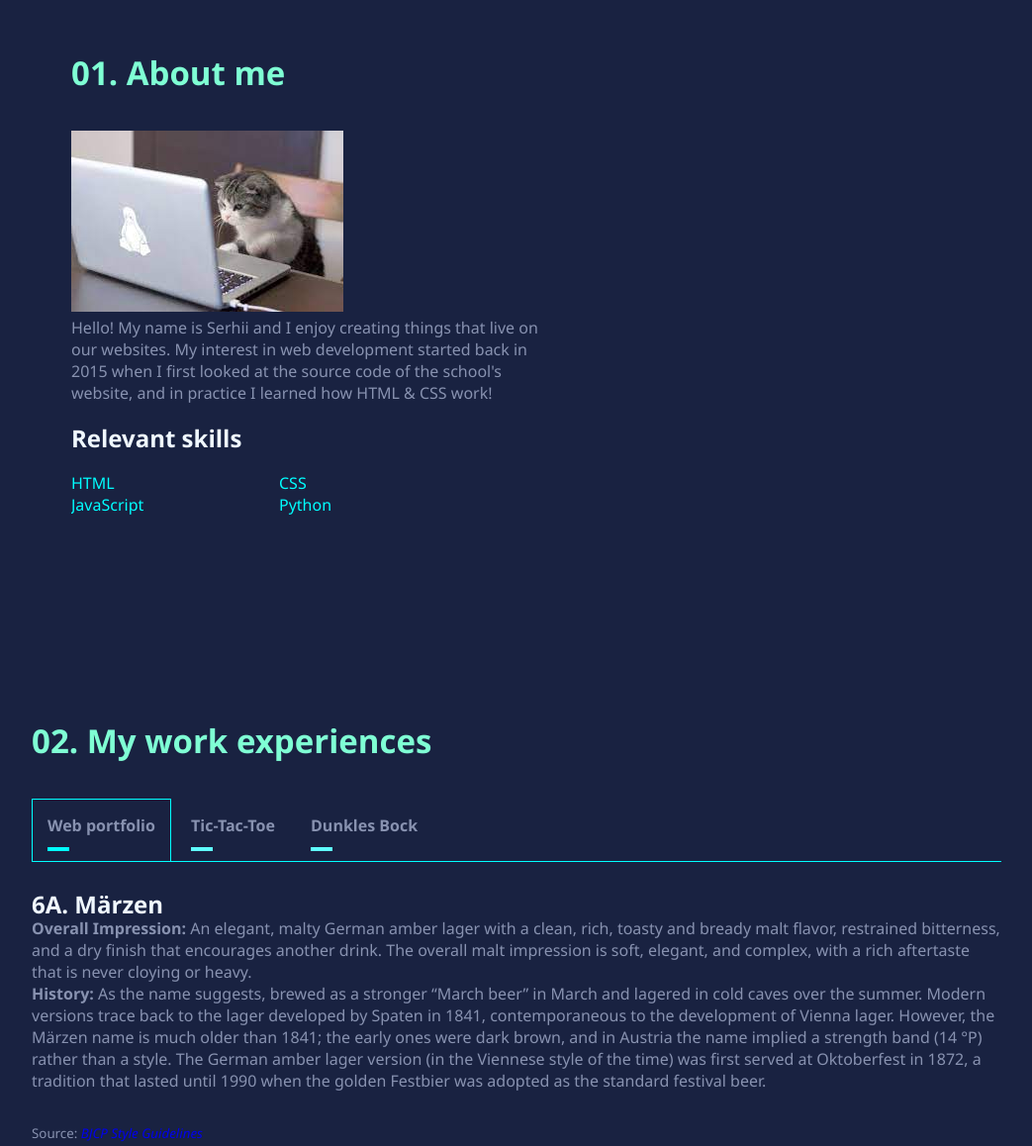
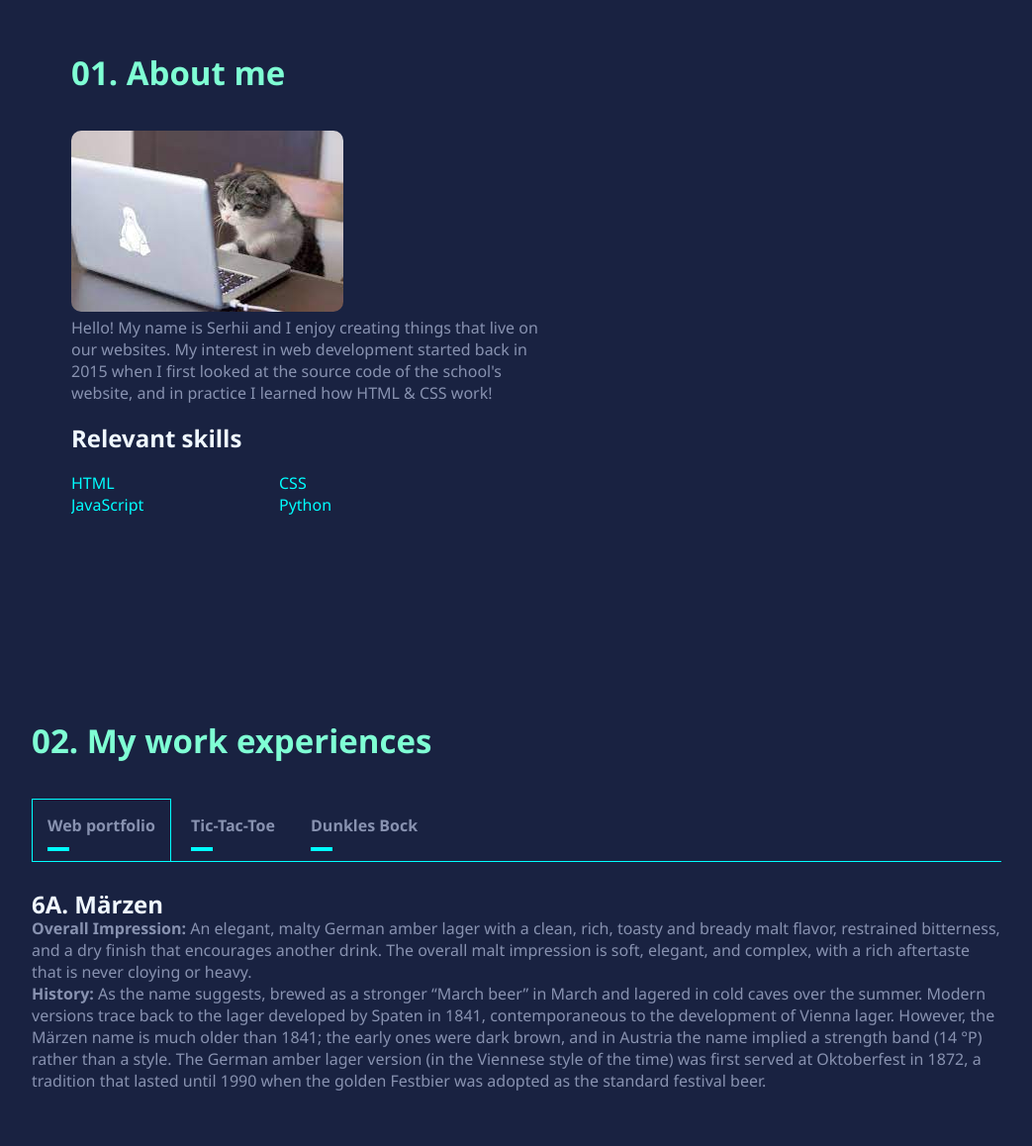
Before and after one commit to KovaliykSerhii/Web-portfolio, a plain HTML site: page index.html in a window 1280 px wide. Shown: the part 1001-2159 px from the top of the page at 99% size, without its empty margins (118-1161 px from the left). Drawn offline with nearby package versions, Linux system fonts and the light colour scheme.

Commit message:
simple changes

```diff
--- a/index.html
+++ b/index.html
@@ -14,8 +14,9 @@
     <link href="https://unpkg.com/aos@2.3.1/dist/aos.css" rel="stylesheet">
 
 
+
 </head>
-<body>
+<body >
 
   <!--<div class="loader_bg">
     <div class="loader"></div>
@@ -78,7 +79,8 @@
       <div class="about-pic">
         <div class="wrapper">
           <picture class="about-img-wrapper">
-            <img alt="Cat-programmer"  src="src/img/cat-programmer.jpg">
+            <img alt="Cat-programmer" class="about-img-wrapper"   src="src/img/cat-programmer.jpg">
+
           </picture>
         </div>
        </div>
@@ -115,7 +117,7 @@
           <input type="radio" name="tabset" id="tab1" aria-controls="portfolio" checked>
           <label for="tab1">Web portfolio</label>
           <!-- Tab 2 -->
-          <input type="radio" name="tabset" id="tab2" aria-controls="rauchbier">
+          <input type="radio" name="tabset" id="tab2" aria-controls="tic">
           <label for="tab2">Tic-Tac-Toe</label>
           <!-- Tab 3 -->
           <input type="radio" name="tabset" id="tab3" aria-controls="dunkles">
@@ -127,7 +129,7 @@
               <p><strong>Overall Impression:</strong> An elegant, malty German amber lager with a clean, rich, toasty and bready malt flavor, restrained bitterness, and a dry finish that encourages another drink. The overall malt impression is soft, elegant, and complex, with a rich aftertaste that is never cloying or heavy.</p>
               <p><strong>History:</strong> As the name suggests, brewed as a stronger “March beer” in March and lagered in cold caves over the summer. Modern versions trace back to the lager developed by Spaten in 1841, contemporaneous to the development of Vienna lager. However, the Märzen name is much older than 1841; the early ones were dark brown, and in Austria the name implied a strength band (14 °P) rather than a style. The German amber lager version (in the Viennese style of the time) was first served at Oktoberfest in 1872, a tradition that lasted until 1990 when the golden Festbier was adopted as the standard festival beer.</p>
           </section>
-            <section id="rauchbier" class="tab-panel">
+            <section id="tic" class="tab-panel">
               <h2>6B. Rauchbier</h2>
               <p><strong>Overall Impression:</strong>  An elegant, malty German amber lager with a balanced, complementary beechwood smoke character. Toasty-rich malt in aroma and flavor, restrained bitterness, low to high smoke flavor, clean fermentation profile, and an attenuated finish are characteristic.</p>
               <p><strong>History:</strong> A historical specialty of the city of Bamberg, in the Franconian region of Bavaria in Germany. Beechwood-smoked malt is used to make a Märzen-style amber lager. The smoke character of the malt varies by maltster; some breweries produce their own smoked malt (rauchmalz).</p>
@@ -141,7 +143,7 @@
 
         </div>
 
-        <p><small>Source: <cite><a href="https://www.bjcp.org/stylecenter.php">BJCP Style Guidelines</a></cite></small></p>
+
       </div>
       </div>
 
--- a/src/css/style.css
+++ b/src/css/style.css
@@ -1,3 +1,4 @@
+
 body {
   margin: 0px;
   width: 100%;
@@ -117,7 +118,9 @@ height: 90px;
 margin: 0px auto;
 background-color: var(--light-slate)
 }
-
+.about-img-wrapper{
+  border-radius: 10px;
+}
 
 
 
@@ -241,7 +244,7 @@ max-width: 300px;
 bottom: 10px;
 width: 22px;
 height: 4px;
-  background: rgb(95, 255, 255);
+background: aqua;
 }
 
 .tabset > label:hover,
```
Also changed, not shown: package-lock.json. Lines whose indentation alone changed are shown as unchanged.
